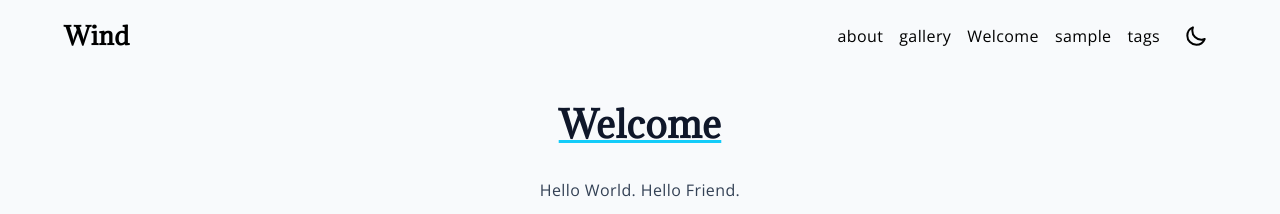
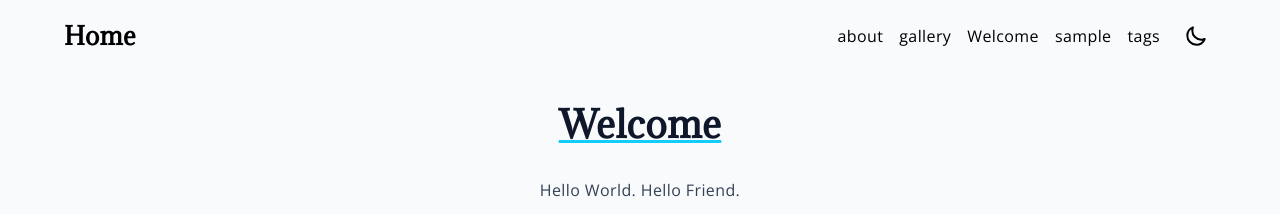
Before and after one commit to cuteinvites/blog, a Jekyll site: the page built from index.md, in a window 1280 px wide. Shown: the top 214 px of the page. Built offline with Jekyll 4.4.1, drawn with Linux system fonts in a browser that asks for light colours; our own code applies the rules of GitHub Pages for plain Markdown files.

Commit message:
Update _config.yml

```diff
--- a/_config.yml
+++ b/_config.yml
@@ -1,8 +1,8 @@
-domain: example.com
-url: https://example.com
-baseurl: "/wind"
+domain: cuteinvites.github.io
+url: https://cuteinvites.github.io/
+baseurl: "/blog"
 
-title: Wind
+title: Home
 email: wind@example.com
 author: Wind Sample
 
```
